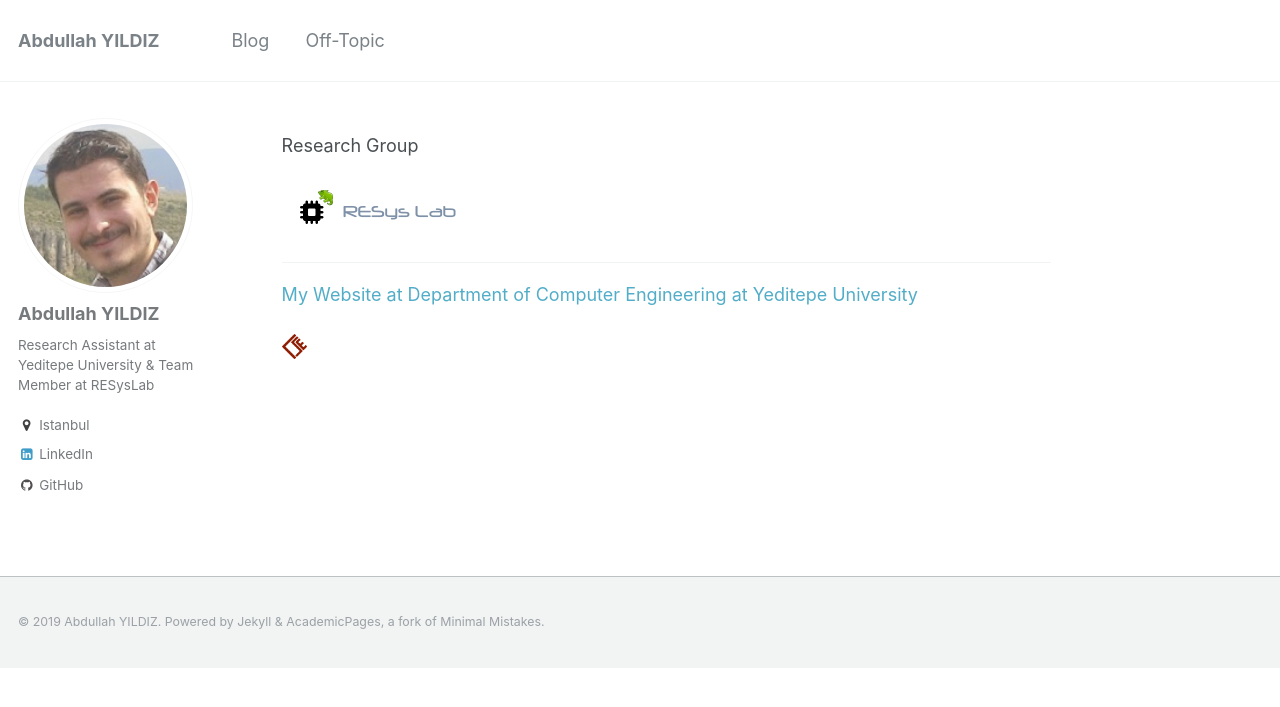
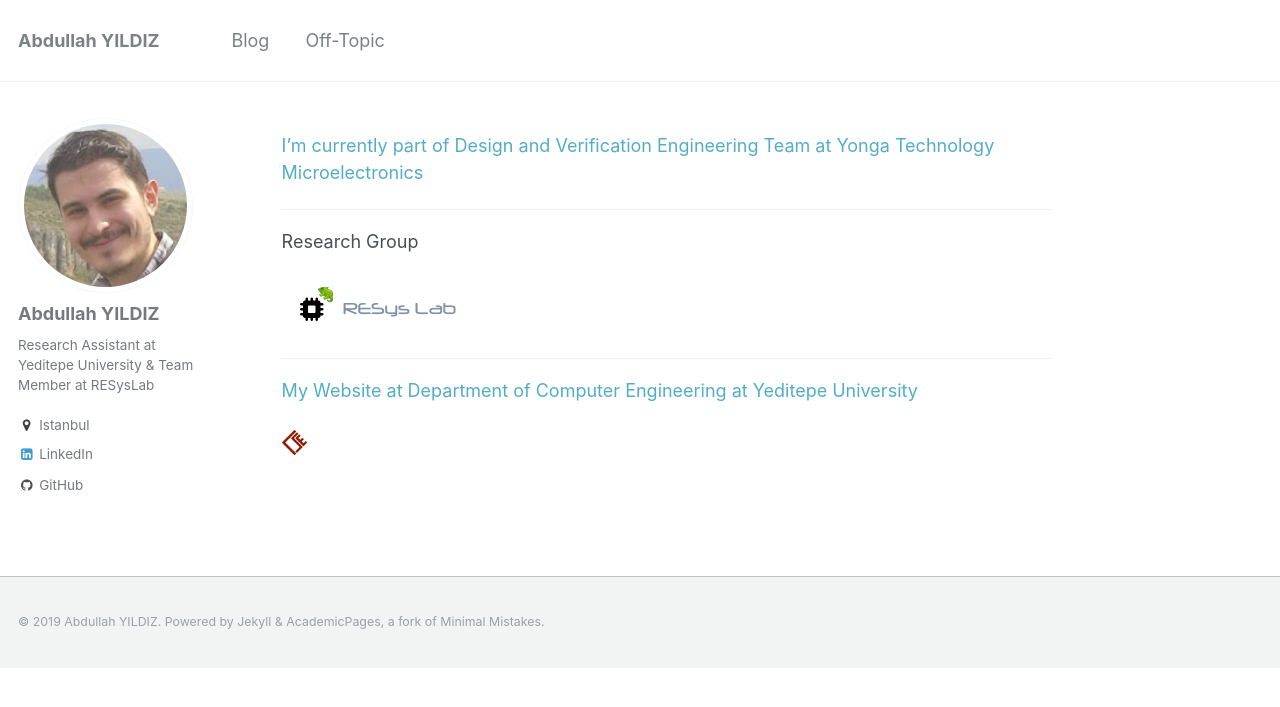
Before and after one commit to abdullahyildiz/abdullahyildiz.github.io, a Jekyll site: the page built from _pages/about.md, in a window 1280 px wide. Shown: the top 707 px of the page. Built offline with Jekyll 4.4.1, drawn with Linux system fonts in a browser that asks for light colours.

Commit message:
Update about.md

```diff
--- a/_pages/about.md
+++ b/_pages/about.md
@@ -11,6 +11,11 @@ redirect_from:
 <!-- <span style="color:#008040"> *Welcome to my website!* </span> -->
 
 <!-- ![RESysLab](images/resyslab.png "RESysLab") -->
+
+<a href="https://www.yongatek.com/" target="_blank">I'm currently part of Design and Verification Engineering Team at Yonga Technology Microelectronics</a>
+
+<hr>
+
 Research Group
 
 <!-- <a href="http://resyslab.org/" target="_blank"><img src="images/resyslab.png" width="200" height="56" alt="RESysLab"></a> -->
```
